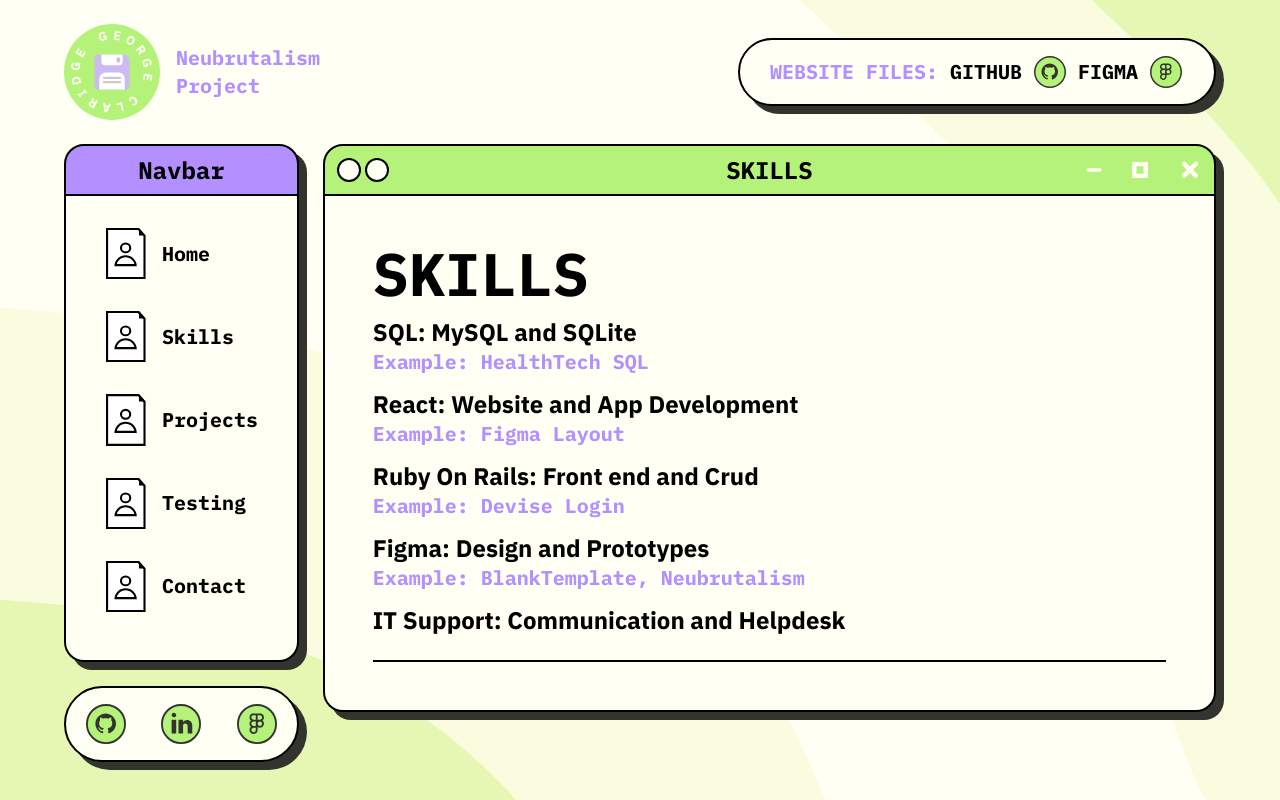
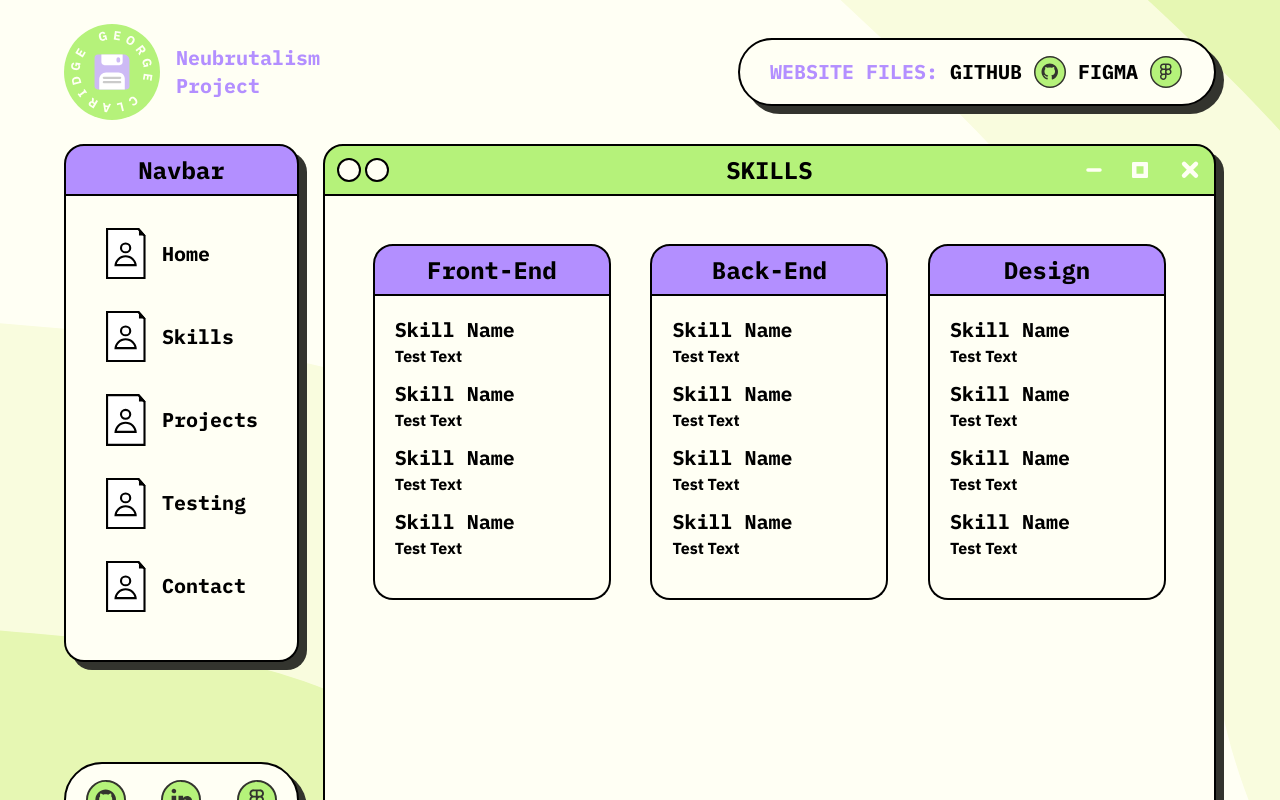
Before and after one commit to GeorgeClaridge/BrutalDesign, a React (Vite) app in the folder my-project/: page / in a window 1280 px wide. Both pictures are taken after a click on the picture 126 px from the left and 336 px from the top of the page. Shown: the top 800 px of the page. Built offline with nearby package versions, Linux system fonts and the light colour scheme.

Commit message:
Content Shifting Fix

```diff
--- a/my-project/src/components/header/Header.jsx
+++ b/my-project/src/components/header/Header.jsx
@@ -46,35 +46,35 @@ const Header = () => {
             <ul className="py-8 px-10 text-xl font-bold list-none">
               <li className="flex pb-4">
                 <img onClick={HomeButton} src={Home} alt="Home" className='Icon self-center w-10 mr-4 hover:-translate-y-1 hover:scale-110 duration-300 cursor-pointer'/>
-                <div onClick={HomeButton} className='self-center hover:underline cursor-pointer'>
+                <div onClick={HomeButton} className='self-center underline-offset-4 hover:underline cursor-pointer'>
                   Home
                 </div>
               </li>
 
               <li className="flex py-4">
                 <img onClick={SkillButton} src={Skills} alt="Skills" className='Icon self-center w-10 mr-4 hover:-translate-y-1 hover:scale-110 duration-300 cursor-pointer'/>
-                <div onClick={SkillButton} className='self-center hover:underline cursor-pointer'>
+                <div onClick={SkillButton} className='self-center underline-offset-4 hover:underline cursor-pointer'>
                   Skills
                 </div>
               </li>
 
               <li className="flex py-4">
                 <img onClick={ProjectButton} src={Project} alt="Project" className='Icon self-center w-10 mr-4 hover:-translate-y-1 hover:scale-110 duration-300 cursor-pointer'/>
-                <div onClick={ProjectButton} className='self-center hover:underline cursor-pointer'>
+                <div onClick={ProjectButton} className='self-center underline-offset-4 hover:underline cursor-pointer'>
                   Projects
                 </div>
               </li>
 
               <li className="flex py-4">
                 <img onClick={AboutButton} src={About} alt="About" className='Icon self-center w-10 mr-4 hover:-translate-y-1 hover:scale-110 duration-300 cursor-pointer'/>
-                <div onClick={AboutButton} className='self-center hover:underline cursor-pointer'>
+                <div onClick={AboutButton} className='self-center underline-offset-4 hover:underline cursor-pointer'>
                   Testing
                 </div>
               </li>
 
               <li className="flex py-4">
                 <img onClick={ContactButton} src={Contact} alt="Contact" className='Icon self-center w-10 mr-4 hover:-translate-y-1 hover:scale-110 duration-300 cursor-pointer'/>
-                <div onClick={ContactButton} className='self-center hover:underline cursor-pointer'>
+                <div onClick={ContactButton} className='self-center underline-offset-4 hover:underline cursor-pointer'>
                   Contact
                 </div>
               </li>
@@ -109,7 +109,7 @@ const Header = () => {
         </div>
 
         <div className="bg-white rounded-b-[20px] border-[2px] border-t-[0px] shadow-solid-primary">
-          <div className="Content p-12">
+          <div className="Content p-12 min-h-[40rem]">
             {Container}
           </div>
         </div>
--- a/my-project/src/components/headercomponents/ProjectHeader.jsx
+++ b/my-project/src/components/headercomponents/ProjectHeader.jsx
@@ -2,34 +2,10 @@ const ProjectHeader = () => {
 
   return (
     <div>
-      <div className="Header text-6xl font-bold flex justify-start">
-        <div className='hover:-translate-y-2 duration-[400ms] hover:text-green hover:scale-110'>
-          P
-        </div>
-        <div className='hover:-translate-y-2 duration-[400ms] hover:text-green hover:scale-110'>
-          R
-        </div>
-        <div className='hover:-translate-y-2 duration-[400ms] hover:text-green hover:scale-110'>
-          O
-        </div>
-        <div className='hover:-translate-y-2 duration-[400ms] hover:text-green hover:scale-110'>
-          J
-        </div>
-        <div className='hover:-translate-y-2 duration-[400ms] hover:text-green hover:scale-110'>
-          E
-        </div>
-        <div className='hover:-translate-y-2 duration-[400ms] hover:text-green hover:scale-110'>
-          C
-        </div>
-        <div className='hover:-translate-y-2 duration-[400ms] hover:text-green hover:scale-110'>
-          T
-        </div>
-        <div className='hover:-translate-y-2 duration-[400ms] hover:text-green hover:scale-110'>
-          S
-        </div>
-      </div>
+      <div className="PlaceHolder"></div>
 
-      <div className="flex justify-between pt-3">
+      <div className="flex justify-between">
+
           <div className="w-[30%]">
             <div className="bg-purple rounded-t-[20px] border-[2px] flex flex-row justify-center py-2">
               <div className="center text-2xl font-semibold">Neubrutalism</div>
@@ -73,7 +49,6 @@ const ProjectHeader = () => {
           </div>
 
       </div>
-
     </div>
   )
 }
--- a/my-project/src/components/headercomponents/SkillHeader.jsx
+++ b/my-project/src/components/headercomponents/SkillHeader.jsx
@@ -2,55 +2,95 @@ const SkillHeader = () => {
 
   return (
     <div>
+      <div className="PlaceHolder"></div>
 
-      <div className="Header text-6xl font-bold flex justify-start">
-        <div className='hover:-translate-y-2 duration-[400ms] hover:text-green hover:scale-110'>
-          S
+      <div className="flex justify-between">
+          <div className="w-[30%]">
+            <div className="bg-purple rounded-t-[20px] border-[2px] flex flex-row justify-center py-2">
+              <div className="center text-2xl font-semibold">Front-End</div>
             </div>
-        <div className='hover:-translate-y-2 duration-[400ms] hover:text-green hover:scale-110'>
-          K
+
+            <div className="Content rounded-b-[20px] border-[2px] border-t-0 p-5 h-[90%]">
+
+              <div className="">
+                <div className="Header text-xl font-bold">Skill Name</div>
+                <div className="Link font-IBMsans">Test Text</div>
               </div>
-        <div className='hover:-translate-y-2 duration-[400ms] hover:text-green hover:scale-110'>
-          I
+
+              <div className="pt-3">
+                <div className="Header text-xl font-bold">Skill Name</div>
+                <div className="Link font-IBMsans">Test Text</div>
               </div>
-        <div className='hover:-translate-y-2 duration-[400ms] hover:text-green hover:scale-110'>
-          L
+              <div className="pt-3">
+                <div className="Header text-xl font-bold">Skill Name</div>
+                <div className="Link font-IBMsans">Test Text</div>
               </div>
-        <div className='hover:-translate-y-2 duration-[400ms] hover:text-green hover:scale-110'>
-          L
+              <div className="pt-3">
+                <div className="Header text-xl font-bold">Skill Name</div>
+                <div className="Link font-IBMsans">Test Text</div>
               </div>
-        <div className='hover:-translate-y-2 duration-[400ms] hover:text-green hover:scale-110'>
-          S
+
             </div>
           </div>
 
-      <ul>
-        <li className="pt-3">
-          <div className="Header text text-2xl font-bold font-IBMsans">SQL: MySQL and SQLite</div>
-          <div className="Example text-xl text-purple">Example: HealthTech SQL</div>
-        </li>
+          <div className="w-[30%]">
+            <div className="bg-purple rounded-t-[20px] border-[2px] flex flex-row justify-center py-2">
+                <div className="center text-2xl font-semibold">Back-End</div>
+              </div>
 
-        <li className="pt-3">
-          <div className="Header text text-2xl font-bold font-IBMsans">React: Website and App Development</div>
-          <div className="Example text-xl text-purple">Example: Figma Layout</div>
-        </li>
+              <div className="Content rounded-b-[20px] border-[2px] border-t-0 p-5 h-[90%]">
 
-        <li className="pt-3">
-          <div className="Header text text-2xl font-bold font-IBMsans">Ruby On Rails: Front end and Crud</div>
-          <div className="Example text-xl text-purple">Example: Devise Login</div>
-        </li>
+                <div className="">
+                  <div className="Header text-xl font-bold">Skill Name</div>
+                  <div className="Link font-IBMsans">Test Text</div>
+                </div>
 
-        <li className="pt-3">
-          <div className="Header text text-2xl font-bold font-IBMsans">Figma: Design and Prototypes</div>
-          <div className="Example text-xl text-purple">Example: BlankTemplate, Neubrutalism</div>
-        </li>
+                <div className="pt-3">
+                  <div className="Header text-xl font-bold">Skill Name</div>
+                  <div className="Link font-IBMsans">Test Text</div>
+                </div>
+                <div className="pt-3">
+                  <div className="Header text-xl font-bold">Skill Name</div>
+                  <div className="Link font-IBMsans">Test Text</div>
+                </div>
+                <div className="pt-3">
+                  <div className="Header text-xl font-bold">Skill Name</div>
+                  <div className="Link font-IBMsans">Test Text</div>
+                </div>
 
-        <li className="pt-3">
-          <div className="Header text text-2xl font-bold font-IBMsans">IT Support: Communication and Helpdesk</div>
-        </li>
-      </ul>
+              </div>
+          </div>
 
-      <div className="Line border-b-[2px] pt-6"></div>
+          <div className="w-[30%]">
+            <div className="bg-purple rounded-t-[20px] border-[2px] flex flex-row justify-center py-2">
+                <div className="center text-2xl font-semibold">Design</div>
+              </div>
+
+              <div className="Content rounded-b-[20px] border-[2px] border-t-0 p-5 h-[90%]">
+
+                <div className="">
+                  <div className="Header text-xl font-bold">Skill Name</div>
+                  <div className="Link font-IBMsans">Test Text</div>
+                </div>
+
+                <div className="pt-3">
+                  <div className="Header text-xl font-bold">Skill Name</div>
+                  <div className="Link font-IBMsans">Test Text</div>
+                </div>
+                <div className="pt-3">
+                  <div className="Header text-xl font-bold">Skill Name</div>
+                  <div className="Link font-IBMsans">Test Text</div>
+                </div>
+                <div className="pt-3">
+                  <div className="Header text-xl font-bold">Skill Name</div>
+                  <div className="Link font-IBMsans">Test Text</div>
+                </div>
+
+              </div>
+          </div>
+
+      </div>
+
     </div>
   )
 }
--- a/my-project/src/components/headercomponents/TestHeader.jsx
+++ b/my-project/src/components/headercomponents/TestHeader.jsx
@@ -1,22 +1,7 @@
 const TestHeader = () => {
 
   return (
-    <div>
-
-      <div className="Header text-6xl font-bold flex justify-start">
-        <div className='hover:-translate-y-2 duration-[400ms] hover:text-green hover:scale-110'>
-          T
-        </div>
-        <div className='hover:-translate-y-2 duration-[400ms] hover:text-green hover:scale-110'>
-          E
-        </div>
-        <div className='hover:-translate-y-2 duration-[400ms] hover:text-green hover:scale-110'>
-          S
-        </div>
-        <div className='hover:-translate-y-2 duration-[400ms] hover:text-green hover:scale-110'>
-          T
-        </div>
-      </div>
+    <div className="">
 
       <div className="text-xl font-bold font-IBMsans pt-3">Lorem ipsum dolor sit amet, consectetur adipiscing elit, sed do eiusmod tempor incididunt ut labore et dolore magna aliqua. Ut enim ad minim veniam, quis nostrud exercitation ullamco laboris nisi ut aliquip ex ea commodo consequat. Duis aute irure dolor in reprehenderit in voluptate velit esse cillum dolore eu fugiat nulla pariatur.</div>
       <div className="text-xl font-bold font-IBMsans pt-3">Lorem ipsum dolor sit amet, consectetur adipiscing elit, sed do eiusmod tempor incididunt ut labore et dolore magna aliqua. Ut enim ad minim veniam, quis nostrud exercitation ullamco laboris nisi ut aliquip ex ea commodo consequat. Duis aute irure dolor in reprehenderit in voluptate velit esse cillum dolore eu fugiat nulla pariatur.</div>
--- a/my-project/src/components/navbar/Navbar.jsx
+++ b/my-project/src/components/navbar/Navbar.jsx
@@ -18,9 +18,9 @@ const Navbar = () => {
 
       <div className="flex justify-between self-center text-xl font-bold bg-white border-[2px] shadow-solid-primary rounded-full py-4 px-5">
         <div className="Link self-center pl-[0.6rem] pr-3 text-purple">WEBSITE FILES:</div>
-        <a target='_blank'rel='noopener noreferrer' href="https://github.com/GeorgeClaridge/BrutalDesign" className="Link self-center pr-3 hover:underline cursor-pointer">GITHUB</a>
+        <a target='_blank'rel='noopener noreferrer' href="https://github.com/GeorgeClaridge/BrutalDesign" className="Link self-center underline-offset-4 pr-3 hover:underline cursor-pointer">GITHUB</a>
         <a target='_blank'rel='noopener noreferrer' href="https://github.com/GeorgeClaridge/BrutalDesign"><img src={Github} alt="Github" className='Icon self-center w-8 mr-3 hover:-translate-y-1 hover:scale-110 duration-300'/></a>
-        <a target='_blank'rel='noopener noreferrer' href="https://www.figma.com/file/n9Y2ZU6f0YmERYSrgWiBIt/Brutal?type=design&node-id=0%3A1&mode=design&t=8zFX6ZBIMMG0o9oC-1" className="Link self-center pr-3 hover:underline cursor-pointer">FIGMA</a>
+        <a target='_blank'rel='noopener noreferrer' href="https://www.figma.com/file/n9Y2ZU6f0YmERYSrgWiBIt/Brutal?type=design&node-id=0%3A1&mode=design&t=8zFX6ZBIMMG0o9oC-1" className="Link underline-offset-4 self-center pr-3 hover:underline cursor-pointer">FIGMA</a>
         <a target='_blank'rel='noopener noreferrer' href="https://www.figma.com/file/n9Y2ZU6f0YmERYSrgWiBIt/Brutal?type=design&node-id=0%3A1&mode=design&t=8zFX6ZBIMMG0o9oC-1"><img src={Figma} alt="Figma" className='Icon self-center w-8 mr-3 hover:underline cursor-pointer hover:-translate-y-1 hover:scale-110 duration-300'/></a>
       </div>
 
```
Lines whose indentation alone changed are shown as unchanged.
